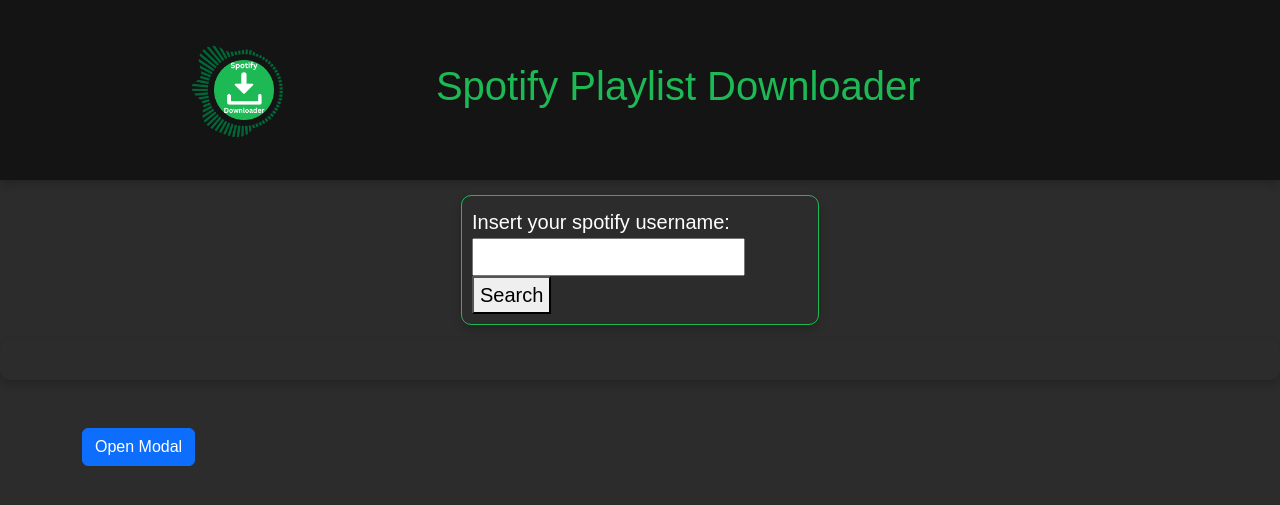
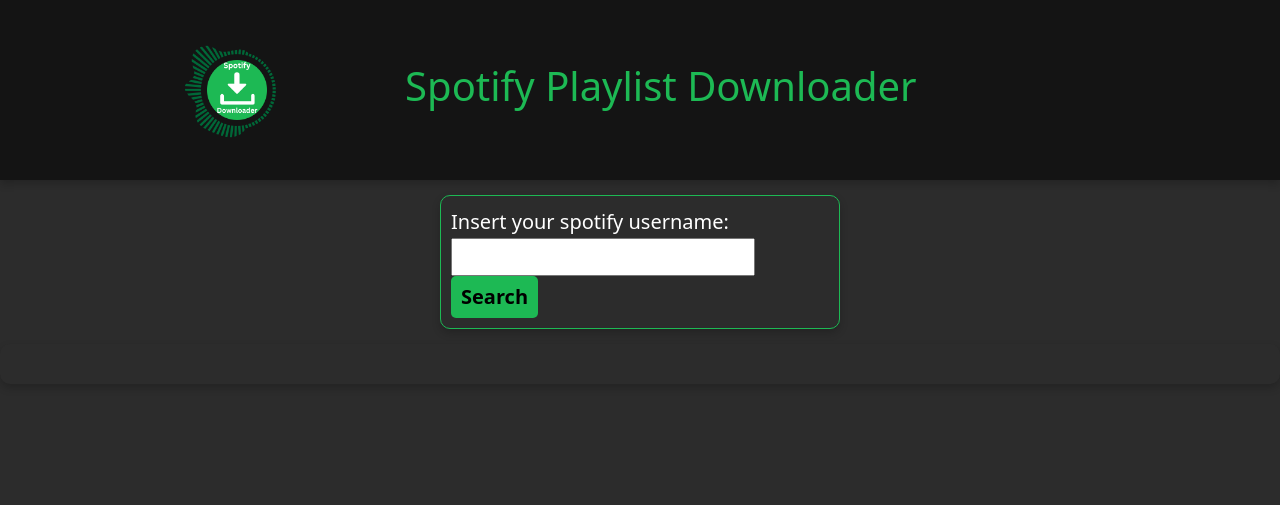
Before and after one commit to KGMboi/Playlist-downloader, a Flask app: page / in a window 1280 px wide. Shown: the top 505 px of the page. Run offline with Flask 3, Linux system fonts and the light colour scheme.

Commit message:
Final update

```diff
--- a/static/test.css
+++ b/static/test.css
@@ -2,7 +2,6 @@
     background-color: rgb(20, 20, 20);
     padding: 15px;
     text-align: center;
-    font: Circular-black, sans-serif;
     display: flex;
     justify-content: space-around;
     align-items: center;
@@ -22,7 +21,6 @@
 }
 
 body {
-    font-family: Circular-black, sans-serif;
     font-size: 20px;
     color: white;
     margin: 0;
@@ -42,13 +40,18 @@
     background-color: #2c2c2c;
     border: 1px solid rgb(29, 185, 84);
     border-radius: 10px;
-    max-width: 358px;
+    max-width: 400px;
     box-shadow: 0 4px 8px rgba(0, 0, 0, 0.2);
-    transition: transform 0.3s ease;
 }
 
-#search:hover {
-    transform: scale(1.02);
+#searchMe {
+    background-color: rgb(29, 185, 84);
+    color: black;
+    border: none;
+    padding: 5px 10px;
+    border-radius: 5px;
+    cursor: pointer;
+    font-weight: bold;
 }
 
 #display {
@@ -112,3 +115,28 @@
     background-color: rgb(28, 194, 86);
     transform: scale(1.1);
 }
+
+.modal-title {
+    color: black;
+}
+
+#catDisplay {
+    margin: 200px;
+    display: block;
+    margin: 0 auto;
+    max-width: 100%;
+    height: auto;
+}
+
+img {
+    max-width: 70%;
+    height: auto;
+    border-radius: 5px;
+}
+
+.modal-body {
+    display: flex;
+    justify-content: center;
+    align-items: center;
+    min-height: 200px;
+}
--- a/static/test.js
+++ b/static/test.js
@@ -131,7 +131,3 @@
   console.log(data)
   return data[0].url;
 }
-
-let logo = document.getElementById('logo')
-
-logo.addEventListener(click)
--- a/templates/test.html
+++ b/templates/test.html
@@ -20,26 +20,24 @@
     <div id="search">
         <label>Insert your spotify username:</label>
         <input type="text" id="username">
-        <button onclick="searchPlaylist()"> Search </button>
+        <button id="searchMe" onclick="searchPlaylist()">Search</button>
     </div>
 
     <div id="display"></div>
 
-    <div class="container mt-5">
+    <!-- <div class="container mt-5">
         <button type="button" class="btn btn-primary" data-bs-toggle="modal" data-bs-target="#exampleModal">
             Open Modal
         </button>
-    </div>
+    </div> -->
 
     <div class="modal fade" id="exampleModal" tabindex="-1" aria-labelledby="exampleModalLabel" aria-hidden="true">
         <div class="modal-dialog">
             <div class="modal-content">
                 <div class="modal-header">
-                    <h5 class="modal-title" id="exampleModalLabel">Cats!</h5>
-                    <button type="button" class="btn-close" data-bs-dismiss="modal" aria-label="Close"></button>
+                    <h5 class="modal-title" id="exampleModalLabel">Downloading...</h5>
                 </div>
                 <div class="modal-body">
-                    Downloading...
                     <img src="" id="catDisplay" alt="">
                 </div>
             </div>
```
Also changed, not shown: README.md (added), 2 other files.
